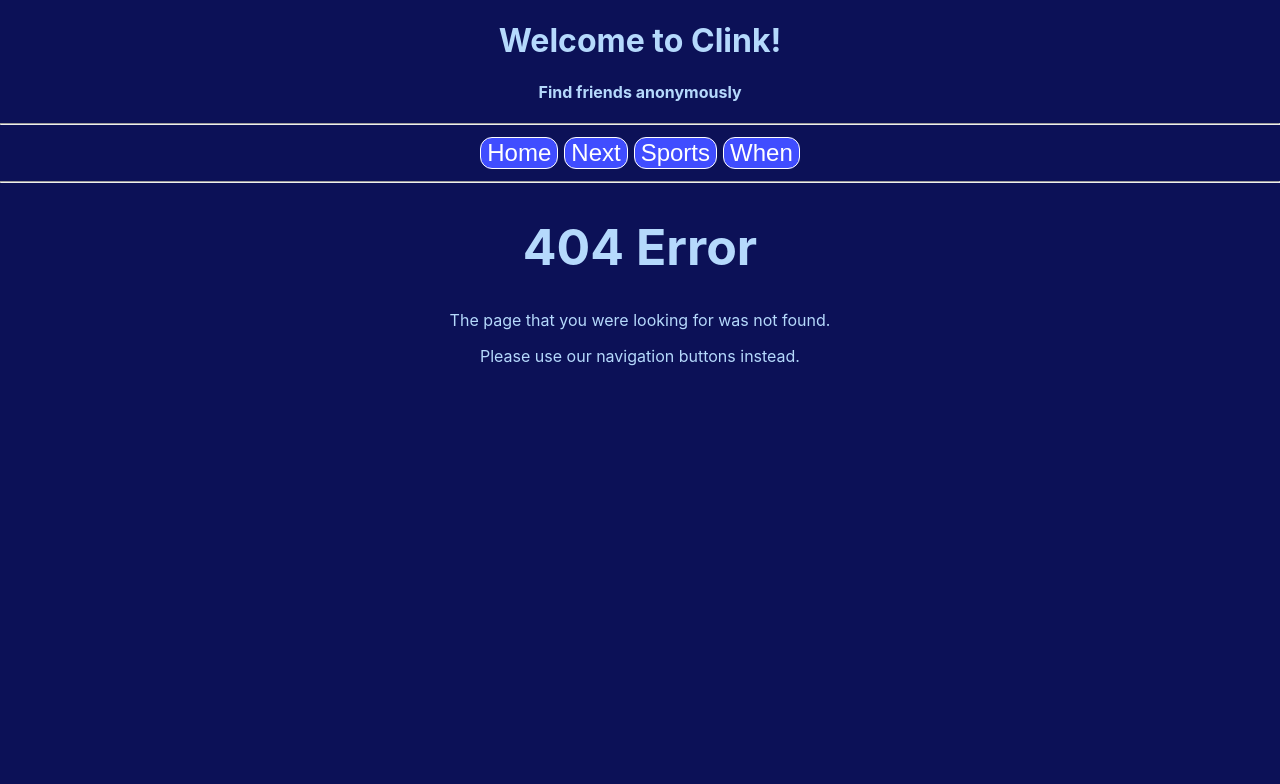
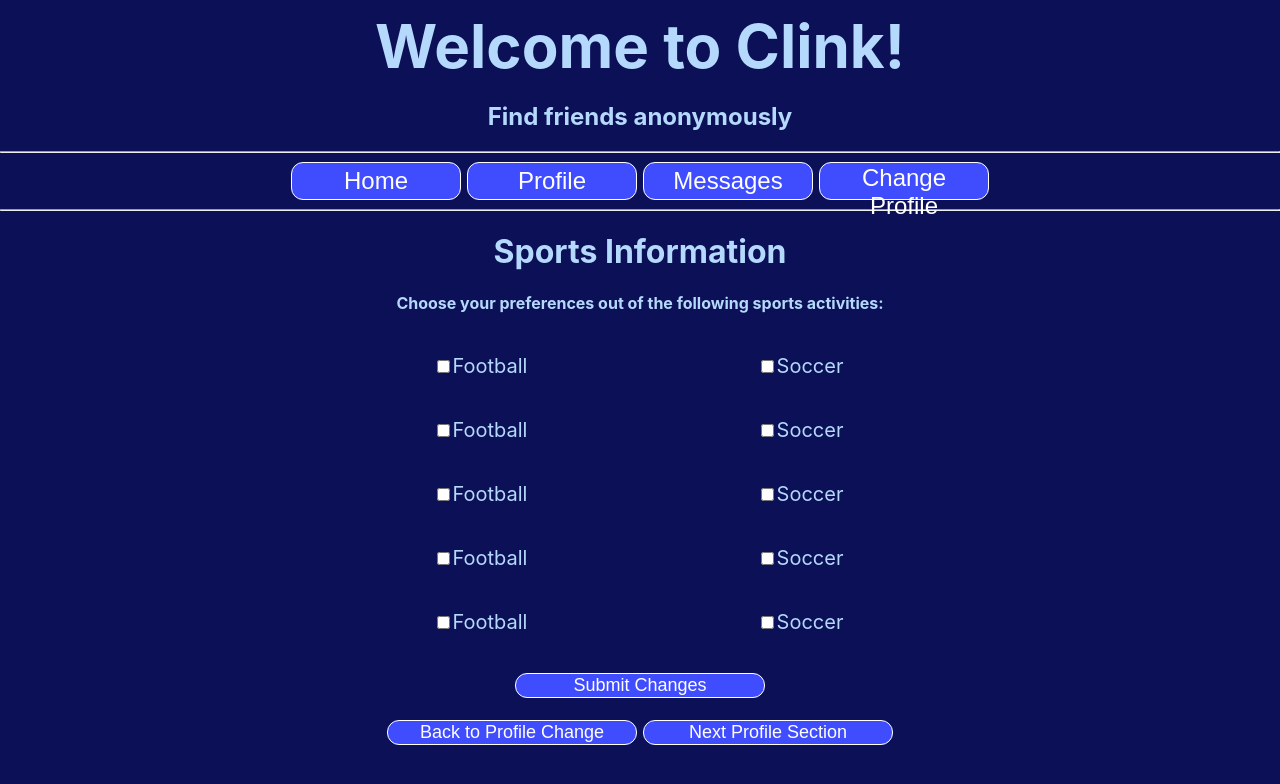
Before and after one commit to jad18/Clink, a React (Create React App) app in the folder clink/: page /change_profile/sports in a window 1280 px wide. Before the commit this address led to /404_error. Shown: the top 784 px of the page. Built offline with nearby package versions, Linux system fonts and the light colour scheme.

Commit message:
More changes to the profile-changing forms

```diff
--- a/clink/src/components/App.js
+++ b/clink/src/components/App.js
@@ -1,6 +1,6 @@
 import React from 'react';
 import '../App.css';
-import {BrowserRouter as Router, Route, Switch, Link, Redirect} from 'react-router-dom';
+import {Route, Switch, Link, Redirect} from 'react-router-dom';
 
 //Page imports
 import HomePage from './home_page.js';
@@ -12,31 +12,36 @@ function App() {
   return (
     <>
     <div className="App">
-      <h1 size='40'>Welcome to Clink!</h1>
-      <h4>Find friends anonymously</h4>
-      <Router>
+      <h1 id='top-header'>Welcome to Clink!</h1>
+      <h2>Find friends anonymously</h2>
+
       <hr/>
       <div class="button-group">
+
         <Link to='/'>
           <button class="link-button1">Home</button>
         </Link>
+
+        <Link to='/change_profile/sports'>
+          <button class="link-button1">Profile</button>
+        </Link>
+
+        <button class="link-button1">Messages</button>
+
         <Link to='/change_profile'>
-            <button class="link-button1">Next</button>
+          <button id="change-profile-button">Change Profile</button>
         </Link>
-          <Link to='/sports'>
-            <button class="link-button1">Sports</button>
-          </Link>
-          <button class="link-button1">When</button>
+
         </div>
         <hr/>
+
         <Switch>
           <Route exact path="/" component={HomePage}/>
           <Route exact path="/change_profile" component={NextPage}/>
-          <Route exact path="/sports" component={SportsForm}/>
+          <Route exact path="/change_profile/sports" component={SportsForm}/>
           <Route exact path="/404_error" component={ErrorPage}/>
           <Redirect to="/404_error"/>
         </Switch>
-      </Router>
 
     </div>
     </>
@@ -44,6 +49,3 @@ function App() {
 }
 
 export default App;
-
-
-/* browserHistory.push('/next-page') */
--- a/clink/src/components/profile_change_home.js
+++ b/clink/src/components/profile_change_home.js
@@ -5,9 +5,32 @@ const NextPage = () => {
     return (
         <>
         <div class="App">
-            This is the next page.
+            <h2>Choose a section of your profile to change:</h2>
+
+            <table id="profile-link-table">
+                <tr class='table-row'>
+                    <td class='table-column'>
+                        <Link to='/change_profile/sports'>
+                            <button class='link-button3'>Sports</button>
+                        </Link>
+                    </td>
+                    <td class='table-column'>This is number 2.</td>
+                </tr>
+                <tr class='table-row'>
+                    <td class='table-column'>This is number 3.</td>
+                    <td class='table-column'>This is number 4.</td>
+                </tr>
+                <tr class='table-row'>
+                    <td class='table-column'>This is number 5.</td>
+                    <td class='table-column'>This is number 6.</td>
+                </tr>
+            </table>
+
+            <p></p>
+            <Link to='/'>
+                <button class="link-button2">Back to Home</button>
+            </Link>
         </div>
-        <Link to='/sports'>Sports</Link>
         </>
     );
 }
--- a/clink/src/components/sports_form.js
+++ b/clink/src/components/sports_form.js
@@ -1,4 +1,5 @@
 import React from 'react';
+import {Link} from 'react-router-dom';
 
 const SportsForm = () => {
     return (
@@ -28,12 +29,85 @@ const SportsForm = () => {
             </div>
             </div>
 
+            <div class='form-row'>
+            <div class='form-column'>
             <p><input type = "checkbox"
-                id = "Baseball"
-                value = "Baseball" />
-            <label for = "Baseball">Baseball</label></p>
+                id = "Football"
+                value = "Football" />
+            <label for = "Football">Football</label></p>
+            </div>
+
+            <div class='form-column'>
+            <p><input type = "checkbox"
+                id = "Soccer"
+                value = "Soccer" />
+            <label for = "Soccer">Soccer</label></p>
+            </div>
+            </div>
+
+            <div class='form-row'>
+            <div class='form-column'>
+            <p><input type = "checkbox"
+                id = "Football"
+                value = "Football" />
+            <label for = "Football">Football</label></p>
+            </div>
+
+            <div class='form-column'>
+            <p><input type = "checkbox"
+                id = "Soccer"
+                value = "Soccer" />
+            <label for = "Soccer">Soccer</label></p>
+            </div>
+            </div>
+
+            <div class='form-row'>
+            <div class='form-column'>
+            <p><input type = "checkbox"
+                id = "Football"
+                value = "Football" />
+            <label for = "Football">Football</label></p>
+            </div>
+
+            <div class='form-column'>
+            <p><input type = "checkbox"
+                id = "Soccer"
+                value = "Soccer" />
+            <label for = "Soccer">Soccer</label></p>
+            </div>
+            </div>
+
+            <div class='form-row'>
+            <div class='form-column'>
+            <p><input type = "checkbox"
+                id = "Football"
+                value = "Football" />
+            <label for = "Football">Football</label></p>
+            </div>
+
+            <div class='form-column'>
+            <p><input type = "checkbox"
+                id = "Soccer"
+                value = "Soccer" />
+            <label for = "Soccer">Soccer</label></p>
+            </div>
+            </div>
 
         </form>
+
+        <p></p>
+        <Link to='/change_profile/sports'>
+                <button class="link-button2">Submit Changes</button>
+            </Link>
+        <p></p>
+        <p>
+            <Link to='/change_profile'>
+                <button class="link-button2">Back to Profile Change</button>
+            </Link>
+            <Link to='/'>
+                <button class="link-button2">Next Profile Section</button>
+            </Link>
+        </p>
         </>
     );
 }
--- a/clink/src/index.css
+++ b/clink/src/index.css
@@ -23,15 +23,58 @@ code {
   border: 1px solid white;
   font-size: 24px;
   margin: 3px;
-  max-width: 300px;
-  align-items: center;
+  width: 170px;
+  height: 38px;
 }
 
-.link-button1:hover {
+#change-profile-button {
+  background-color: rgb(64, 77, 255);
+  color: white;
+  border-radius: 12px;
+  transition-duration: 0.4s;
+  float: left;
+  border: 1px solid white;
+  font-size: 24px;
+  margin: 3px;
+  width: 170px;
+  height: 38px;
+}
+
+.link-button2 {
+  background-color: rgb(64, 77, 255);
+  color: white;
+  border-radius: 12px;
+  transition-duration: 0.4s;
+  border: 1px solid white;
+  font-size: 18px;
+  margin: 3px;
+  width: 250px;
+  text-align: center;
+}
+
+.link-button3 {
+  background-color: rgb(64, 77, 255);
+  color: white;
+  transition-duration: 0.4s;
+  border: 1px solid white;
+  font-size: 18px;
+  width: 100%;
+  height: 100%;
+  text-align: center;
+}
+
+.link-button1:hover, .link-button2:hover,
+#change-profile-button:hover {
   background-color: white;
   color: rgb(64, 77, 255);
   border: 1px solid rgb(64, 77, 255);
   border-radius: 12px;
+}
+
+.link-button3:hover {
+  background-color: white;
+  color: rgb(64, 77, 255);
+  border: 1px solid rgb(64, 77, 255);
 }
 
 .button-group {
@@ -51,6 +94,12 @@ code {
   font-size: 50px;
 }
 
+#top-header {
+  font-size: 60px;
+  margin-top: 10px;
+  margin-bottom: 20px;
+}
+
 .form-body {
   margin-left: 25%;
   margin-right: 25%;
@@ -64,3 +113,17 @@ code {
 .form-column {
   flex: 50%;
 }
+
+#profile-link-table {
+  border: 1px solid white;
+  border-collapse: collapse;
+  width: 60%;
+  margin-left: 20%;
+  margin-right: 20%;
+  height: 300px;
+}
+
+.table-row, .table-column {
+  border: 1px solid white;
+  height: 100px;
+}
--- a/clink/src/index.js
+++ b/clink/src/index.js
@@ -3,10 +3,13 @@ import ReactDOM from 'react-dom';
 import './index.css';
 import App from './components/App';
 import * as serviceWorker from './serviceWorker';
+import {BrowserRouter} from 'react-router-dom';
 
 ReactDOM.render(
   <React.StrictMode>
-    <App />
+    <BrowserRouter>
+      <App />
+    </BrowserRouter>
   </React.StrictMode>,
   document.getElementById('root')
 );
```
Lines whose indentation alone changed are shown as unchanged.
